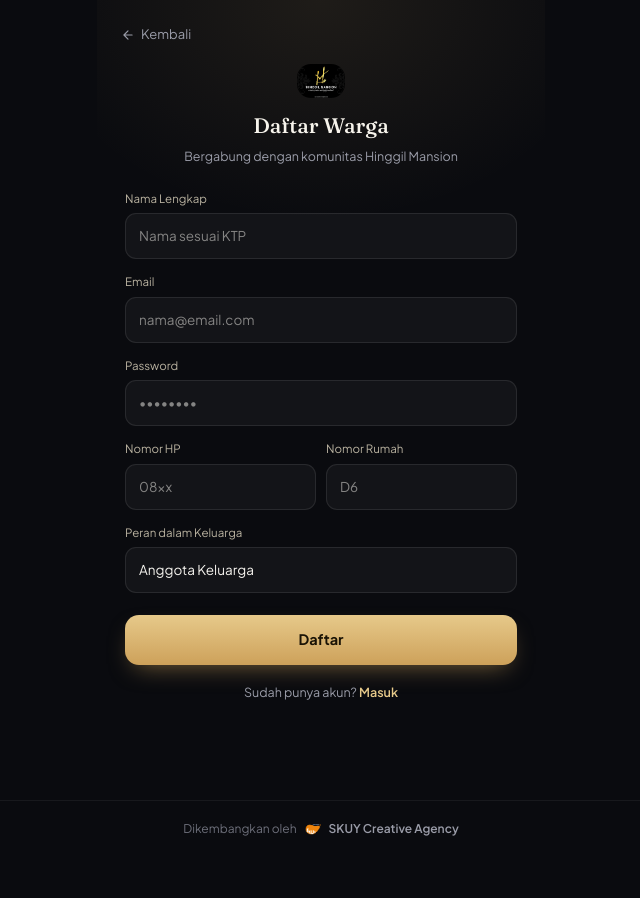
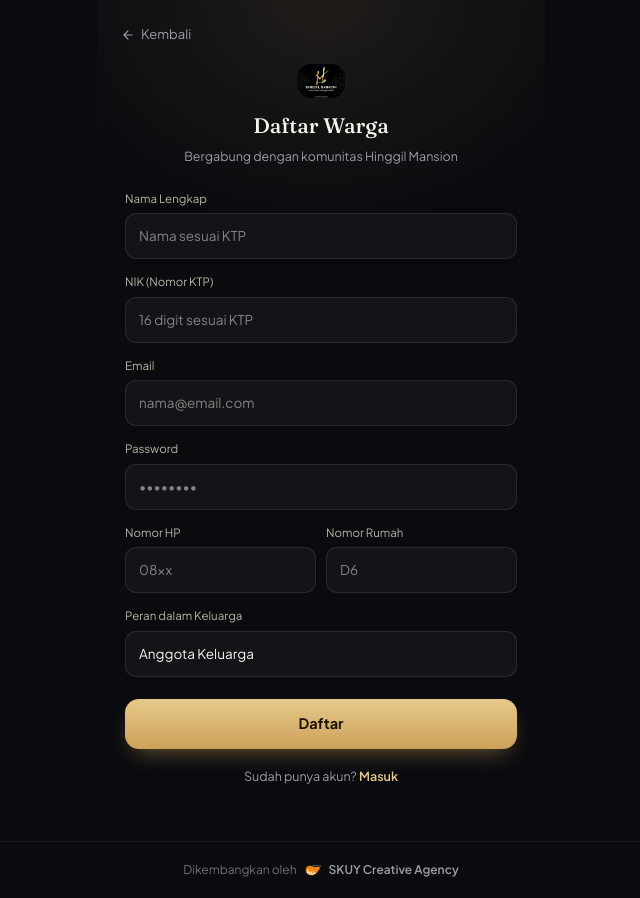
Before and after one commit to skuycreative-dev/warga-hinggil-mansion, a Next.js app: page /register in a window 1280 px wide. Shown: the whole page, without its empty margins (319-959 px from the left). Before the commit the page ends 857 px from the top, so only its background shows below. Built offline with nearby package versions, Linux system fonts and the light colour scheme.

Commit message:
feat: tambah field NIK unik saat pendaftaran untuk mencegah data warga ganda

```diff
--- a/app/register/actions.ts
+++ b/app/register/actions.ts
@@ -15,14 +15,29 @@ export async function registerUser(
   const email = formData.get('email') as string
   const password = formData.get('password') as string
   const phone = formData.get('phone') as string
+  const nik = (formData.get('nik') as string)?.trim()
   const nomorRumah = (formData.get('nomor_rumah') as string)?.trim()
   const familyRole = formData.get('family_role') as string
 
-  if (!fullName || !email || !password || !phone || !nomorRumah || !familyRole) {
+  if (!fullName || !email || !password || !phone || !nik || !nomorRumah || !familyRole) {
     return { error: 'Semua field wajib diisi.', success: false }
   }
 
+  if (!/^\d{16}$/.test(nik)) {
+    return { error: 'NIK harus 16 digit angka sesuai KTP.', success: false }
+  }
+
   const supabase = await createClient()
+
+  const { data: existingNik } = await supabase
+    .from('profiles')
+    .select('id')
+    .eq('nik', nik)
+    .maybeSingle()
+
+  if (existingNik) {
+    return { error: 'NIK ini sudah terdaftar. Setiap warga hanya boleh mendaftar satu akun.', success: false }
+  }
 
   const { data: signUpData, error: signUpError } = await supabase.auth.signUp({
     email,
@@ -36,10 +51,6 @@ export async function registerUser(
 
   const userId = signUpData.user.id
 
-  // PENTING: kalau "Confirm Email" aktif di Supabase, signUp() TIDAK
-  // langsung memberi sesi login. Tanpa sesi, penyimpanan profil di
-  // bawah akan gagal diam-diam (ditolak RLS, tanpa error). Jadi kita
-  // pastikan dulu sesi aktif sebelum lanjut.
   if (!signUpData.session) {
     const { error: signInError } = await supabase.auth.signInWithPassword({
       email,
@@ -89,6 +100,7 @@ export async function registerUser(
     .from('profiles')
     .update({
       phone,
+      nik,
       house_id: houseId,
       family_role: familyRole,
       is_house_owner: isHouseOwner,
@@ -97,13 +109,16 @@ export async function registerUser(
     .select('id')
 
   if (profileError) {
+    if (profileError.code === '23505') {
+      return { error: 'NIK ini sudah terdaftar oleh akun lain.', success: false }
+    }
     return { error: `Gagal menyimpan profil: ${profileError.message}`, success: false }
   }
 
   if (!updatedProfile || updatedProfile.length === 0) {
     return {
       error:
-        'Akun dibuat tapi data profil (HP/rumah/peran) gagal tersimpan karena sesi belum aktif. Hubungi admin untuk memperbaiki data ini secara manual.',
+        'Akun dibuat tapi data profil gagal tersimpan karena sesi belum aktif. Hubungi admin untuk memperbaiki data ini secara manual.',
       success: false,
     }
   }
--- a/app/register/page.tsx
+++ b/app/register/page.tsx
@@ -145,6 +145,21 @@ export default function RegisterPage() {
           </div>
 
           <div className="flex flex-col gap-1.5">
+            <label style={labelStyle}>NIK (Nomor KTP)</label>
+            <input
+              type="text"
+              name="nik"
+              inputMode="numeric"
+              placeholder="16 digit sesuai KTP"
+              maxLength={16}
+              pattern="\d{16}"
+              title="NIK harus 16 digit angka"
+              required
+              style={inputStyle}
+            />
+          </div>
+
+          <div className="flex flex-col gap-1.5">
             <label style={labelStyle}>Email</label>
             <input type="email" name="email" placeholder="nama@email.com" required style={inputStyle} />
           </div>
```
